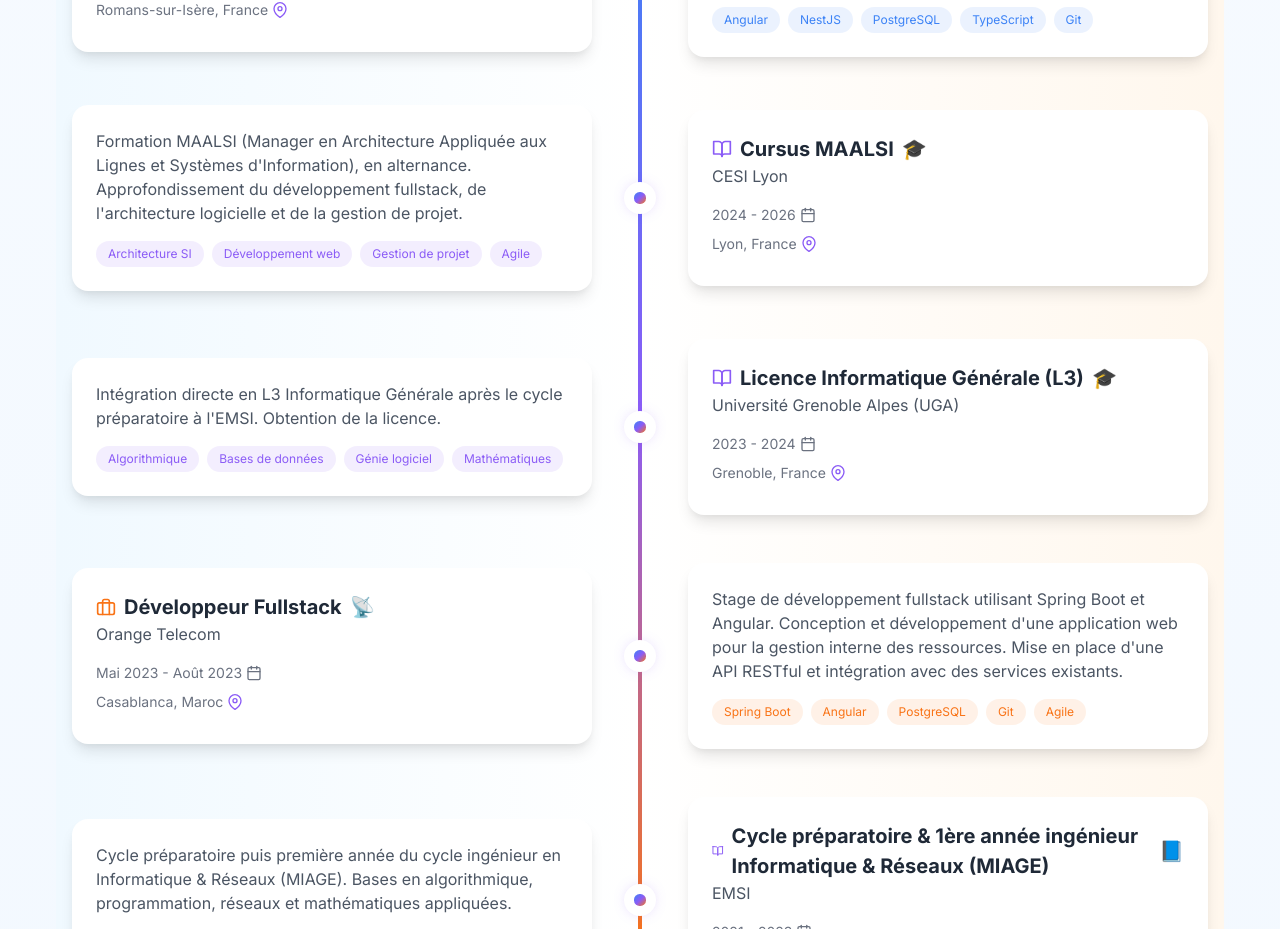
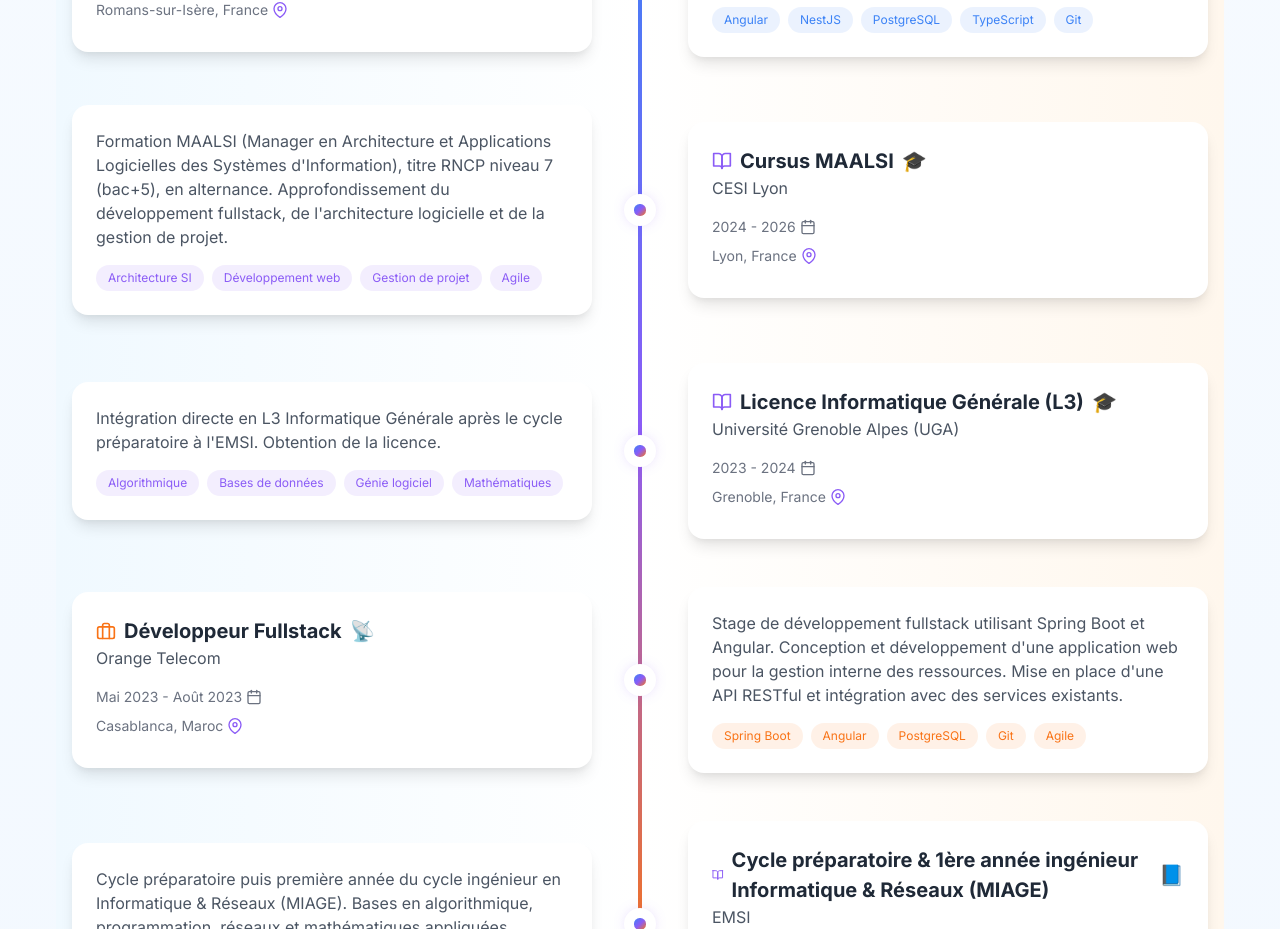
Before and after one commit to OzawaKyo/Mon-portfolio, a React (Vite) app: page / in a window 1280 px wide. Shown: the part 4212-5141 px from the top of the page. Built offline with nearby package versions, Linux system fonts and the light colour scheme.

Commit message:
Corrige la signification de MAALSI (Manager en Architecture et Applications Logicielles des SI)

```diff
--- a/src/data/experiences.ts
+++ b/src/data/experiences.ts
@@ -33,7 +33,7 @@ export const experiences: Experience[] = [
     location: "Lyon, France",
     period: "2024 - 2026",
     description:
-      "Formation MAALSI (Manager en Architecture Appliquée aux Lignes et Systèmes d'Information), en alternance. Approfondissement du développement fullstack, de l'architecture logicielle et de la gestion de projet.",
+      "Formation MAALSI (Manager en Architecture et Applications Logicielles des Systèmes d'Information), titre RNCP niveau 7 (bac+5), en alternance. Approfondissement du développement fullstack, de l'architecture logicielle et de la gestion de projet.",
     skills: ["Architecture SI", "Développement web", "Gestion de projet", "Agile"],
     color: "purple",
     emoji: "🎓",
```
